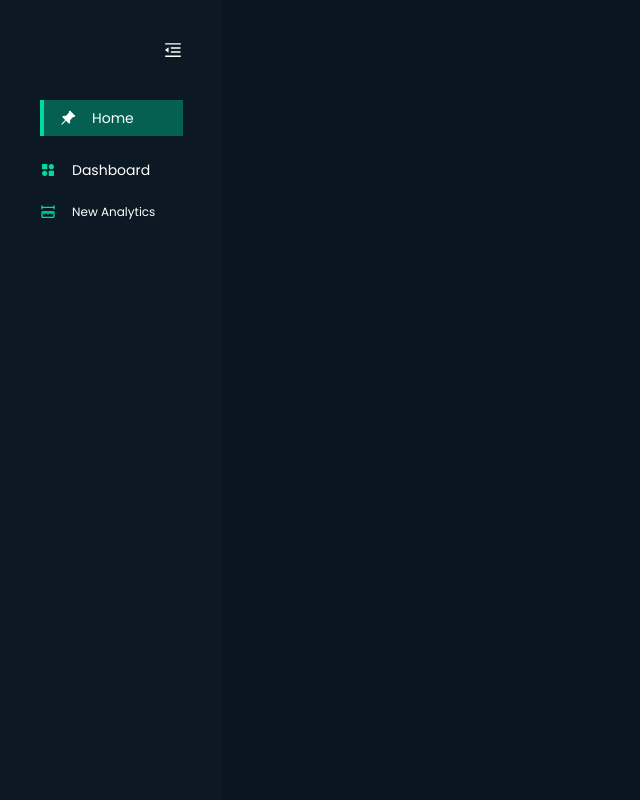
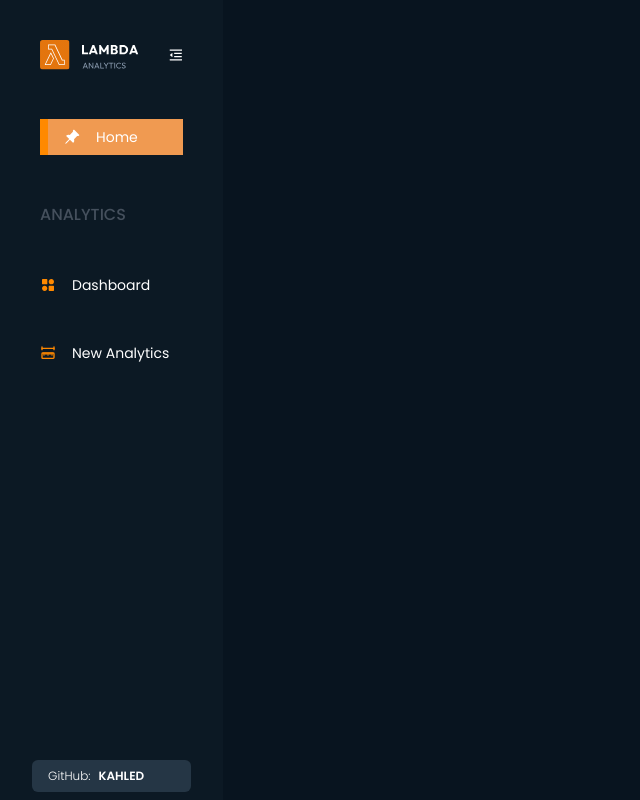
Before and after one commit to gham-khaled/lambda-memory-analysis, a React (Vite) app in the folder frontend-v2/: page / in a window 1280 px wide. Shown: the whole page, without its empty margins (0-640 px from the left). Built offline with nearby package versions, Linux system fonts and the light colour scheme.

Commit message:
sidebar & routing completed

```diff
--- a/frontend-v2/src/index.css
+++ b/frontend-v2/src/index.css
@@ -1,3 +1,9 @@
 @tailwind base;
 @tailwind components;
 @tailwind utilities;
+
+@layer components {
+ .active-sidebar{
+
+ }
+}
--- a/frontend-v2/src/partials/Sidebar.jsx
+++ b/frontend-v2/src/partials/Sidebar.jsx
@@ -3,6 +3,8 @@ import { useState } from 'react'
 import { BsFillPinAngleFill, BsPersonCircle } from 'react-icons/bs'
 import { TbRulerMeasure } from 'react-icons/tb'
 import { IoIosCube } from 'react-icons/io'
+import lambdaLogo from '../assets/lambda-logo.svg'
+
 import {
 	BiLogOut,
 	BiSolidCategoryAlt,
@@ -11,17 +13,27 @@ import {
 } from 'react-icons/bi'
 import { LiaWindowClose } from 'react-icons/lia'
 import { AiOutlineMenuFold, AiFillShop } from 'react-icons/ai'
+import { Link, useNavigate } from 'react-router-dom'
 
 const Sidebar = () => {
 	const [sidebarOpen, setSidebarOpen] = useState(false)
-	const [activePage, setActivePage] = useState('Dashboard')
+	const [menuClicked, setMenuClicked] = useState(false)
+	const [activePage, setActivePage] = useState('Home')
+
 	return (
 		<>
-			<BiMenu className='absolute ml-8 mt-12 lg:hidden text-third-dark rounded bg-white text-3xl'></BiMenu>
+			<BiMenu
+				className='absolute ml-8 mt-12 lg:hidden text-greenLime rounded bg-white text-3xl cursor-pointer'
+				onClick={() => {
+					setMenuClicked((prev) => !prev)
+				}}
+			></BiMenu>
 			<div
-				className={`bg-[#0C1924]  h-screen hidden lg:block ${
+				className={`bg-darkblueMedium  h-screen hidden lg:block ${
 					sidebarOpen ? 'w-[6vw] px-2 py-10' : 'w-[20vw] p-10 '
-				} transition-all duration-300 ease-in-out`}
+				} ${
+					menuClicked ? 'w-[70vw] absolute z-50 !block ' : ''
+				}transition-all duration-300 ease-in-out`}
 			>
 				<div className='relative h-full'>
 					<div
@@ -32,26 +44,36 @@ const Sidebar = () => {
 						<div>
 							{sidebarOpen ? (
 								<>
-									{/* <img className='w-10 mx-auto' src={Gebeya} alt='Gebeya Logo'></img> */}
+									{/* <img className='w-10 mx-auto' src={lambdaLogo} alt=''></img> */}
 								</>
 							) : (
 								<>
-									{/* <img className='w-32 mb-1' src={LogoLight} alt='Gebeya Logo'></img> */}
+									<img className='w32 mx-auto' src={lambdaLogo} alt=''></img>
 								</>
 							)}
 						</div>
-						<LiaWindowClose className='text-xl hover:text-third-dark text-white block lg:hidden '></LiaWindowClose>
+						<LiaWindowClose
+							className='text-xl hover:text-third-dark text-white block lg:hidden cursor-pointer '
+							onClick={() => {
+								setMenuClicked((prev) => !prev)
+							}}
+						></LiaWindowClose>
 						<AiOutlineMenuFold
+							size={30}
 							className={` ${
 								sidebarOpen ? 'rotate-180' : 'rotate-0'
-							} text-white text-xl hover:text-third-dark hidden lg:block transition-all duration-300 ease-in-out`}
+							} text-white text-xl hover:text-lambdaPrimary-light hidden lg:block transition-all duration-300 ease-in-out cursor-pointer`}
+							onClick={() => {
+								setSidebarOpen((prev) => !prev)
+							}}
 						/>
 					</div>
-					<div className='space-y-6 my-10'>
-						<div
+					<div className='space-y-12 my-12 '>
+						<Link
+							to='/'
 							className={`${
-								activePage === 'Dashboard'
-									? 'bg-[#00A9817D] border-l-4 border-[#00D9A5] px-4 py-2 '
+								activePage === 'Home'
+									? 'bg-lambdaPrimary-light border-l-8 border-lambdaPrimary px-4 py-2 '
 									: ''
 							} ${
 								sidebarOpen ? 'justify-center' : ''
@@ -60,58 +82,65 @@ const Sidebar = () => {
 							<BsFillPinAngleFill
 								className={`${sidebarOpen ? 'text-2xl' : ''} ${
 									activePage === 'Dashboard' ? 'text-white' : ''
-								} text-[#00D9A5]`}
+								} text-white`}
 							></BsFillPinAngleFill>
 
 							<div className={`text-sm text-white ${sidebarOpen ? 'hidden' : ''}`}>
 								Home
 							</div>
-						</div>
-						{/* <div
+						</Link>
+						<div
 							className={` ${
 								sidebarOpen ? 'text-xs' : ''
-							} font-semibold text-[#45505D]`}
+							} font-medium uppercase text-[#45505D]`}
 						>
-							Management
-						</div> */}
-						<a
-							href='/'
+							analytics
+						</div>
+						<Link
+							to='/dashboard'
 							className={`${
-								activePage === 'Categories'
-									? 'bg-[#00A9817D] border-l-4 border-[#00D9A5] px-4 py-2 '
+								activePage === 'Dashboard'
+									? 'bg-lambdaPrimary-light border-l-8 border-lambdaPrimary px-4 py-2 '
 									: ''
 							} ${
 								sidebarOpen ? 'justify-center' : ''
 							} w-full flex gap-4 items-center  cursor-pointer transition-all duration-300 ease-in-out`}
 						>
 							<BiSolidCategoryAlt
-								className={` ${sidebarOpen ? 'text-2xl' : ''} text-[#00D9A5]`}
+								className={` ${sidebarOpen ? 'text-2xl' : ''} text-lambdaPrimary`}
 							></BiSolidCategoryAlt>
 
 							<div className={`text-sm text-white ${sidebarOpen ? 'hidden' : ''}`}>
 								Dashboard
 							</div>
-						</a>
-						<a
-							href='/'
+						</Link>
+						<Link
+							to='/analytics'
 							className={`${
-								activePage === 'Product Attribute'
-									? 'bg-[#00A9817D] border-l-4 border-[#00D9A5] px-4 py-2 '
+								activePage === 'NewAnalysis'
+									? 'bg-lambdaPrimary-light border-l-8 border-lambdaPrimary px-4 py-2 '
 									: ''
 							} ${
 								sidebarOpen ? 'justify-center' : ''
 							} w-full flex gap-4 items-center  cursor-pointer transition-all duration-300 ease-in-out`}
 						>
 							<TbRulerMeasure
-								className={` ${sidebarOpen ? 'text-2xl' : ''} text-[#00D9A5]`}
+								className={` ${sidebarOpen ? 'text-2xl' : ''} text-lambdaPrimary`}
 							></TbRulerMeasure>
 
-							<div className={`text-xs text-white ${sidebarOpen ? 'hidden' : ''}`}>
+							<div className={`text-sm text-white ${sidebarOpen ? 'hidden' : ''}`}>
 								New Analytics
 							</div>
-						</a>
+						</Link>
 					</div>
 				</div>
+				<a
+					href='https://github.com/gham-khaled/lambda-memory-analysis/tree/dashboard-v2'
+					target='_blank'
+					className={`${sidebarOpen ? 'hidden' : 'flex'} text-white font-light bg-darkblueLight px-4 text-xs py-2 -mx-2 rounded-md`}
+				>
+					GitHub: <span className='font-semibold pl-2 uppercase'> Kahled </span>
+				</a>
 			</div>
 		</>
 	)
--- a/frontend-v2/tailwind.config.js
+++ b/frontend-v2/tailwind.config.js
@@ -4,10 +4,19 @@ export default {
 	theme: {
 		extend: {
 			colors: {
-				primary: '#0070AE',
+				// primary: '#0070AE',
 				secondary: '#D0D0D0',
 				third: '#F1F7FF',
 				fourth: '#748DA8',
+
+				// ========================/
+				lambdaPrimary: '#FF8900',
+				'lambdaPrimary-light': '#F09A51',
+				darkblue: '#08141F',
+				darkblueMedium: '#0C1924',
+				darkblueLight: '#253645',
+				greenLime: '#00A981',
+				// ========================/
 				'primary-dark': '#08141F',
 				'secondary-dark': '#0D1E2C',
 				'third-dark': '#00A981',
```
Also changed, not shown: frontend-v2/src/assets/lambda-logo.svg (added).
